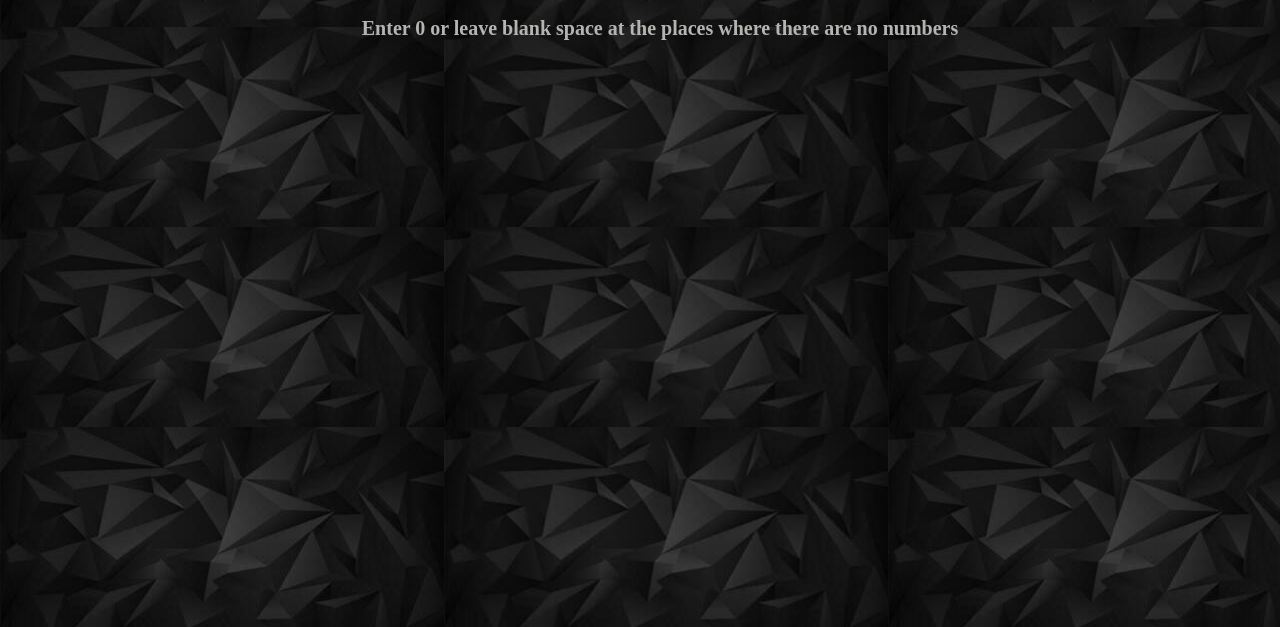
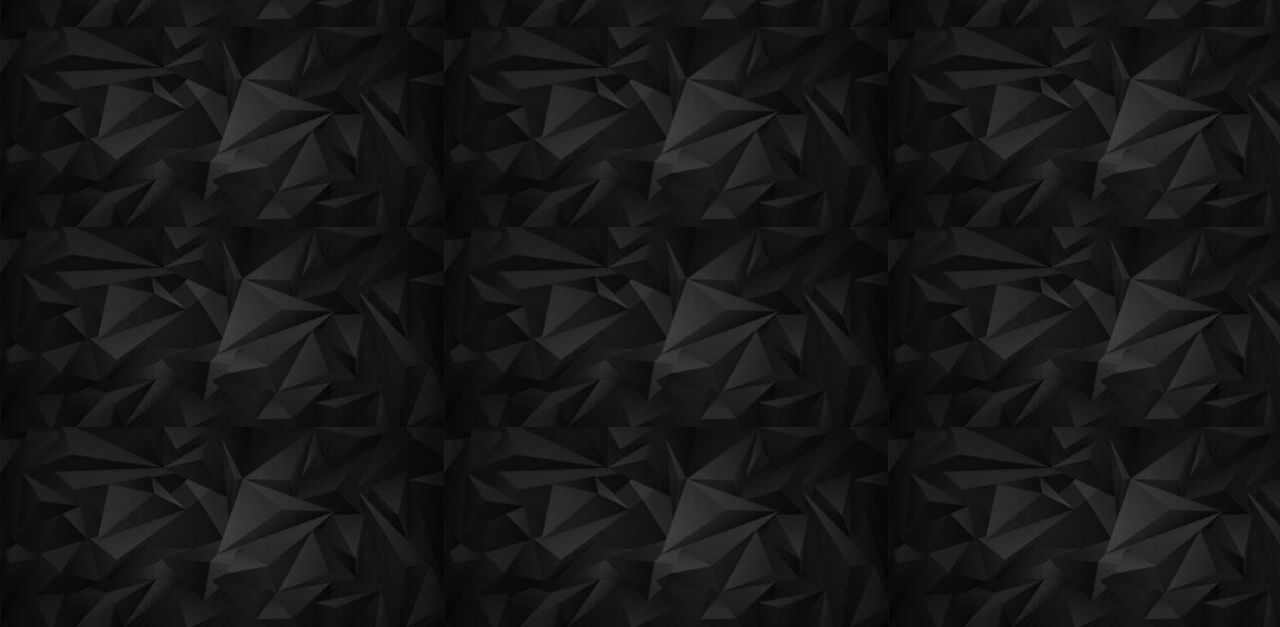
Before and after one commit to siddhu146/sudoko, a plain HTML site: page index.html in a window 1280 px wide. Shown: the part 173-800 px from the top of the page. Drawn offline with Linux system fonts and the light colour scheme.

```diff
--- a/index.html
+++ b/index.html
@@ -23,7 +23,6 @@
             </div>
         </div>
         <div class="instructions">
-            <p class="instruction-text">Enter 0 or leave blank space at the places where there are no numbers</p>
         </div>
     </body>
 
```
